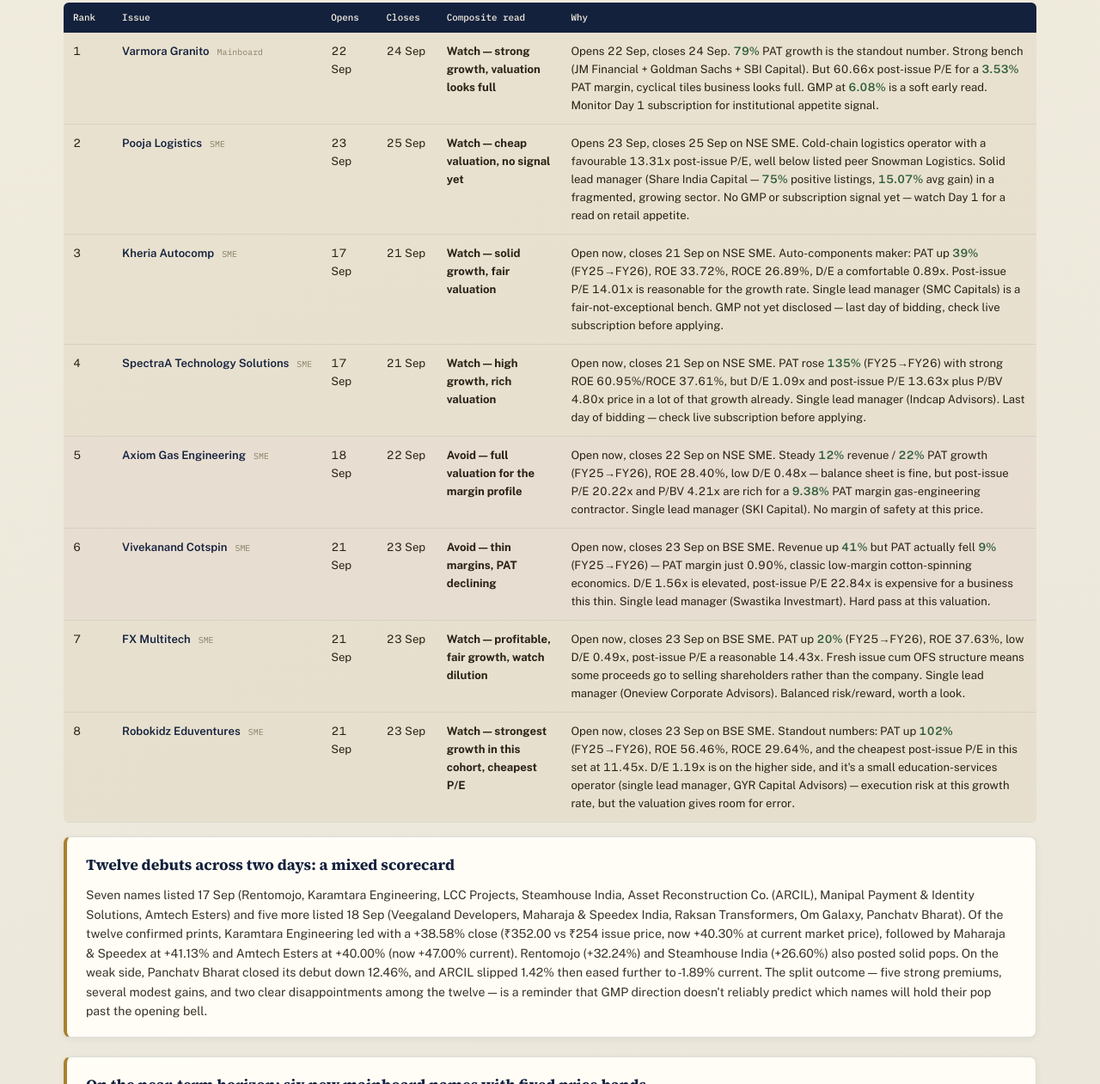
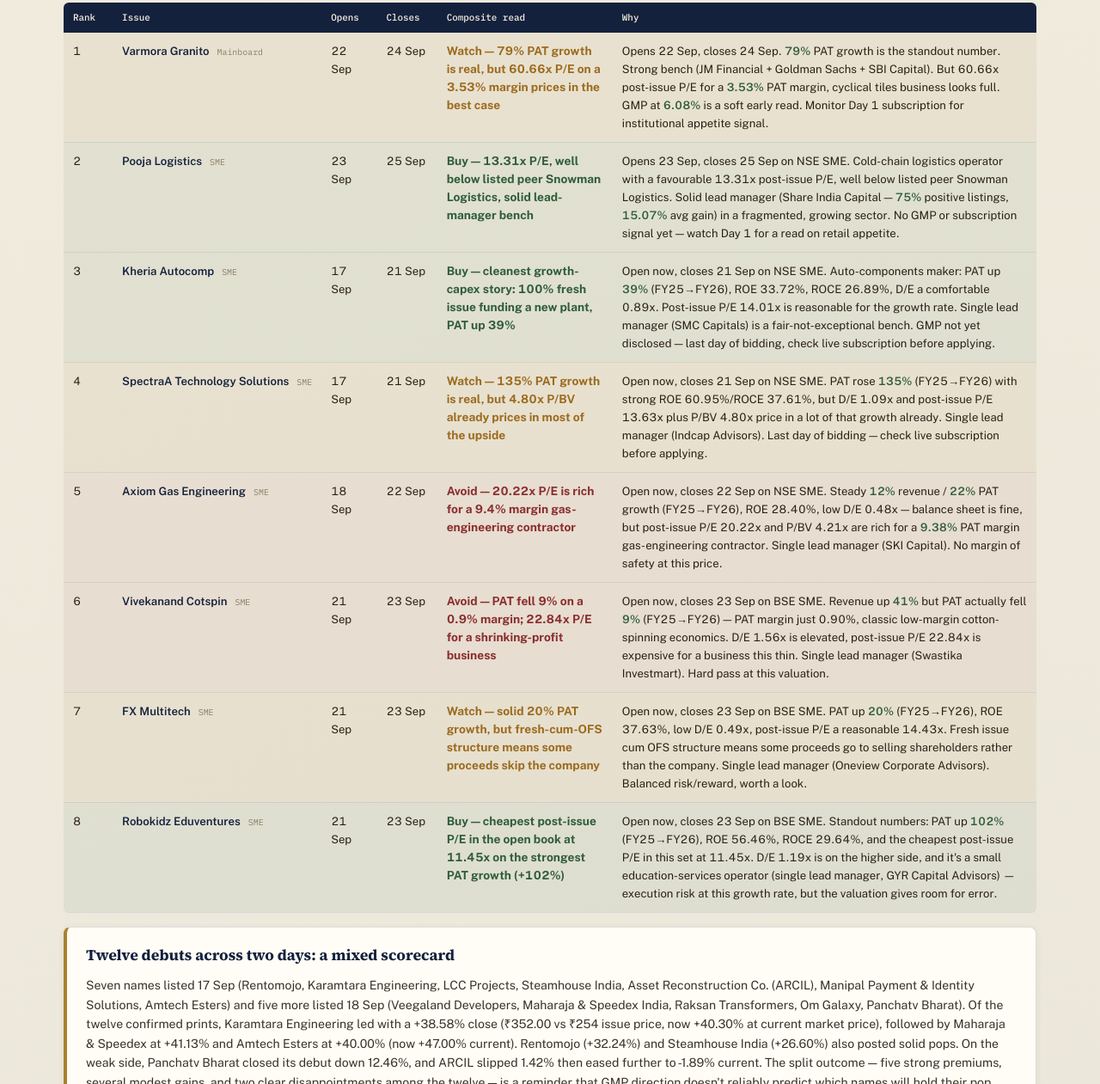
Before and after one commit to SushrutBhargava/India_ipo_summary_report, a plain HTML site: page index.html in a window 1280 px wide. Shown: the part 10021-11282 px from the top of the page at 86% size. Drawn offline with nearby package versions, Linux system fonts and the light colour scheme.

Commit message:
Rewrite Analyst Comparison Composite-read verdicts to specific, punchy one-liners (growth-capex story / GMP strength / valuation-risk framing per user's requested style); color-code by risk tier via existing rank-buy/watch/avoid row classes (green/amber/red), reclassified Pooja Logistics, Kheria Autocomp and Robokidz Eduventures to Buy given their valuation/growth reads

```diff
--- a/index.html
+++ b/index.html
@@ -362,6 +362,10 @@
   tr.rank-buy .rank-score { color: var(--green); }
   tr.rank-watch .rank-score { color: var(--amber); }
   tr.rank-avoid .rank-score { color: var(--red); }
+  .verdict-line { font-size: 0.86rem; line-height: 1.4; }
+  tr.rank-buy .verdict-line { color: var(--green); }
+  tr.rank-watch .verdict-line { color: var(--amber); }
+  tr.rank-avoid .verdict-line { color: var(--red); }
 
   .sentiment-box {
     background: #eef1f8;
@@ -1138,23 +1142,23 @@
         <td class="tcell-name">Varmora Granito <span class="seg-label">Mainboard</span></td>
         <td>22 Sep</td>
         <td>24 Sep</td>
-        <td><strong>Watch — strong growth, valuation looks full</strong></td>
+        <td><strong class="verdict-line">Watch — 79% PAT growth is real, but 60.66x P/E on a 3.53% margin prices in the best case</strong></td>
         <td>Opens 22 Sep, closes 24 Sep. 79% PAT growth is the standout number. Strong bench (JM Financial + Goldman Sachs + SBI Capital). But 60.66x post-issue P/E for a 3.53% PAT margin, cyclical tiles business looks full. GMP at 6.08% is a soft early read. Monitor Day 1 subscription for institutional appetite signal.</td>
       </tr>
-      <tr class="rank-watch">
+      <tr class="rank-buy">
         <td>2</td>
         <td class="tcell-name">Pooja Logistics <span class="seg-label">SME</span></td>
         <td>23 Sep</td>
         <td>25 Sep</td>
-        <td><strong>Watch — cheap valuation, no signal yet</strong></td>
+        <td><strong class="verdict-line">Buy — 13.31x P/E, well below listed peer Snowman Logistics, solid lead-manager bench</strong></td>
         <td>Opens 23 Sep, closes 25 Sep on NSE SME. Cold-chain logistics operator with a favourable 13.31x post-issue P/E, well below listed peer Snowman Logistics. Solid lead manager (Share India Capital — 75% positive listings, 15.07% avg gain) in a fragmented, growing sector. No GMP or subscription signal yet — watch Day 1 for a read on retail appetite.</td>
       </tr>
-      <tr class="rank-watch">
+      <tr class="rank-buy">
         <td>3</td>
         <td class="tcell-name">Kheria Autocomp <span class="seg-label">SME</span></td>
         <td>17 Sep</td>
         <td>21 Sep</td>
-        <td><strong>Watch — solid growth, fair valuation</strong></td>
+        <td><strong class="verdict-line">Buy — cleanest growth-capex story: 100% fresh issue funding a new plant, PAT up 39%</strong></td>
         <td>Open now, closes 21 Sep on NSE SME. Auto-components maker: PAT up 39% (FY25→FY26), ROE 33.72%, ROCE 26.89%, D/E a comfortable 0.89x. Post-issue P/E 14.01x is reasonable for the growth rate. Single lead manager (SMC Capitals) is a fair-not-exceptional bench. GMP not yet disclosed — last day of bidding, check live subscription before applying.</td>
       </tr>
       <tr class="rank-watch">
@@ -1162,7 +1166,7 @@
         <td class="tcell-name">SpectraA Technology Solutions <span class="seg-label">SME</span></td>
         <td>17 Sep</td>
         <td>21 Sep</td>
-        <td><strong>Watch — high growth, rich valuation</strong></td>
+        <td><strong class="verdict-line">Watch — 135% PAT growth is real, but 4.80x P/BV already prices in most of the upside</strong></td>
         <td>Open now, closes 21 Sep on NSE SME. PAT rose 135% (FY25→FY26) with strong ROE 60.95%/ROCE 37.61%, but D/E 1.09x and post-issue P/E 13.63x plus P/BV 4.80x price in a lot of that growth already. Single lead manager (Indcap Advisors). Last day of bidding — check live subscription before applying.</td>
       </tr>
       <tr class="rank-avoid">
@@ -1170,7 +1174,7 @@
         <td class="tcell-name">Axiom Gas Engineering <span class="seg-label">SME</span></td>
         <td>18 Sep</td>
         <td>22 Sep</td>
-        <td><strong>Avoid — full valuation for the margin profile</strong></td>
+        <td><strong class="verdict-line">Avoid — 20.22x P/E is rich for a 9.4% margin gas-engineering contractor</strong></td>
         <td>Open now, closes 22 Sep on NSE SME. Steady 12% revenue / 22% PAT growth (FY25→FY26), ROE 28.40%, low D/E 0.48x — balance sheet is fine, but post-issue P/E 20.22x and P/BV 4.21x are rich for a 9.38% PAT margin gas-engineering contractor. Single lead manager (SKI Capital). No margin of safety at this price.</td>
       </tr>
       <tr class="rank-avoid">
@@ -1178,7 +1182,7 @@
         <td class="tcell-name">Vivekanand Cotspin <span class="seg-label">SME</span></td>
         <td>21 Sep</td>
         <td>23 Sep</td>
-        <td><strong>Avoid — thin margins, PAT declining</strong></td>
+        <td><strong class="verdict-line">Avoid — PAT fell 9% on a 0.9% margin; 22.84x P/E for a shrinking-profit business</strong></td>
         <td>Open now, closes 23 Sep on BSE SME. Revenue up 41% but PAT actually fell 9% (FY25→FY26) — PAT margin just 0.90%, classic low-margin cotton-spinning economics. D/E 1.56x is elevated, post-issue P/E 22.84x is expensive for a business this thin. Single lead manager (Swastika Investmart). Hard pass at this valuation.</td>
       </tr>
       <tr class="rank-watch">
@@ -1186,15 +1190,15 @@
         <td class="tcell-name">FX Multitech <span class="seg-label">SME</span></td>
         <td>21 Sep</td>
         <td>23 Sep</td>
-        <td><strong>Watch — profitable, fair growth, watch dilution</strong></td>
+        <td><strong class="verdict-line">Watch — solid 20% PAT growth, but fresh-cum-OFS structure means some proceeds skip the company</strong></td>
         <td>Open now, closes 23 Sep on BSE SME. PAT up 20% (FY25→FY26), ROE 37.63%, low D/E 0.49x, post-issue P/E a reasonable 14.43x. Fresh issue cum OFS structure means some proceeds go to selling shareholders rather than the company. Single lead manager (Oneview Corporate Advisors). Balanced risk/reward, worth a look.</td>
       </tr>
-      <tr class="rank-watch">
+      <tr class="rank-buy">
         <td>8</td>
         <td class="tcell-name">Robokidz Eduventures <span class="seg-label">SME</span></td>
         <td>21 Sep</td>
         <td>23 Sep</td>
-        <td><strong>Watch — strongest growth in this cohort, cheapest P/E</strong></td>
+        <td><strong class="verdict-line">Buy — cheapest post-issue P/E in the open book at 11.45x on the strongest PAT growth (+102%)</strong></td>
         <td>Open now, closes 23 Sep on BSE SME. Standout numbers: PAT up 102% (FY25→FY26), ROE 56.46%, ROCE 29.64%, and the cheapest post-issue P/E in this set at 11.45x. D/E 1.19x is on the higher side, and it's a small education-services operator (single lead manager, GYR Capital Advisors) — execution risk at this growth rate, but the valuation gives room for error.</td>
       </tr>
     </tbody>
```
Also changed, not shown: ipo-fundamentals-ledger.html (+15 -11 lines).
